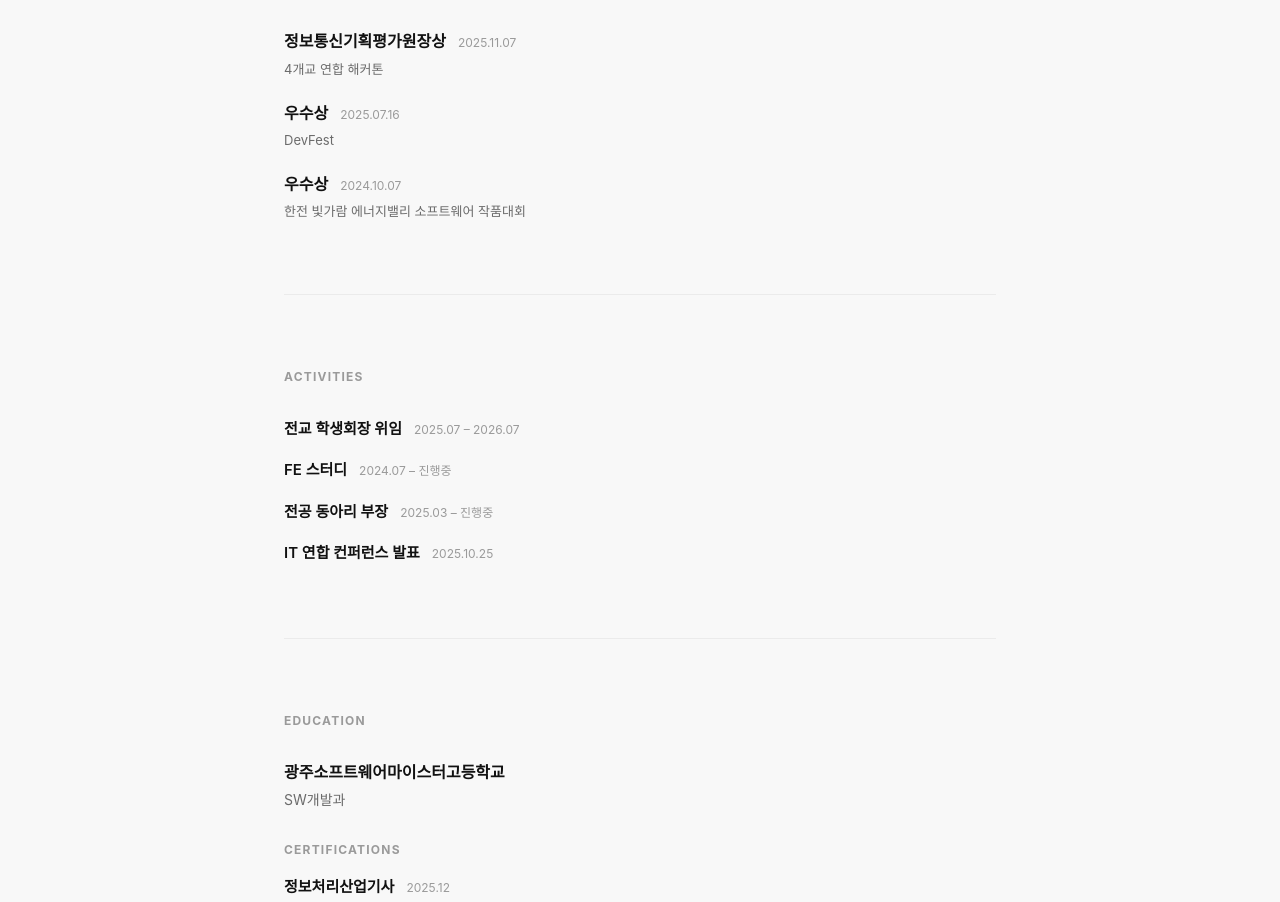
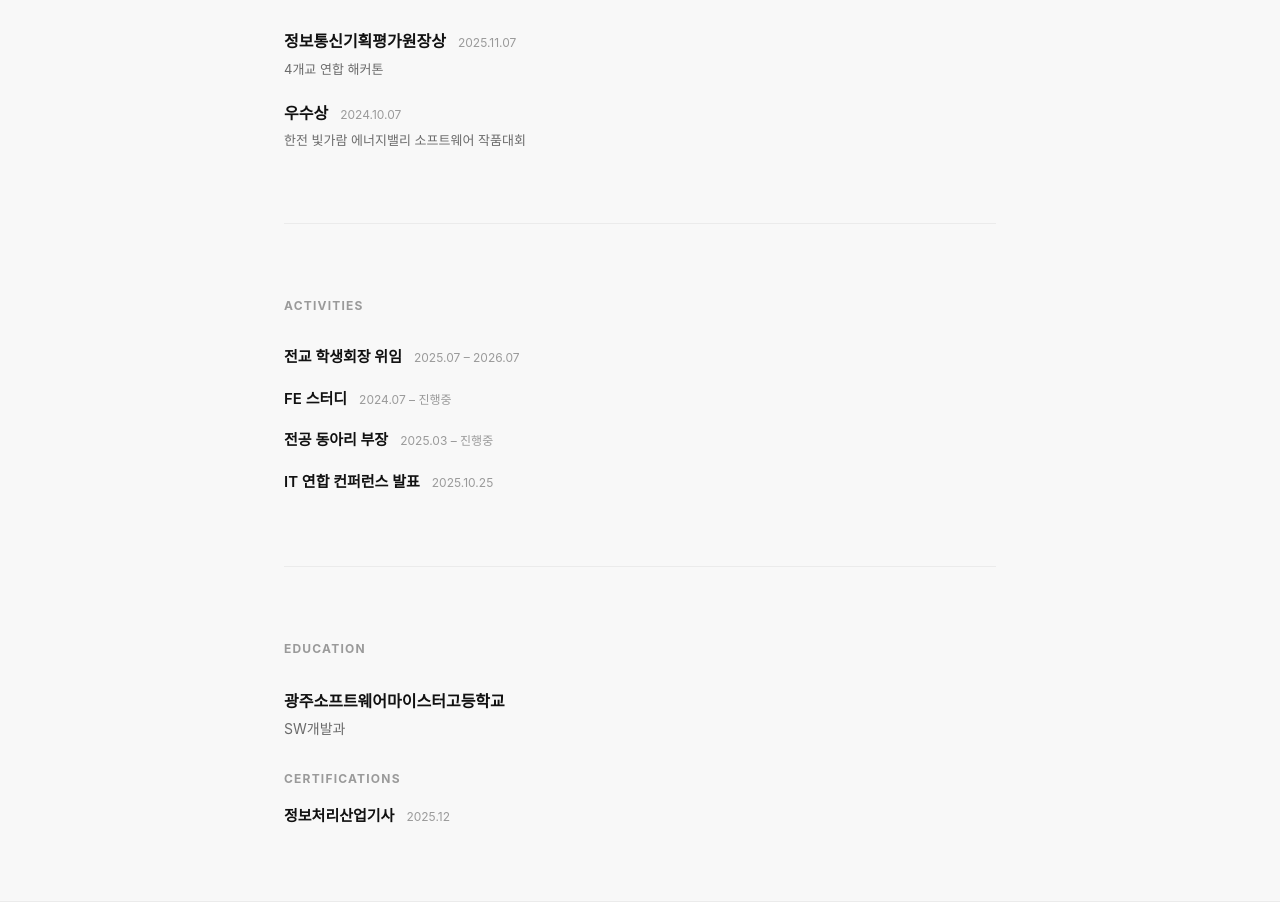
Before and after one commit to bae080311/resume, a Vue app: page / in a window 1280 px wide. Shown: the part 3920-4822 px from the top of the page. Built offline with nearby package versions, Linux system fonts and the light colour scheme; a web font is replaced by a local one.

Commit message:
remove: dev fest

```diff
--- a/src/components/AwardsSection.vue
+++ b/src/components/AwardsSection.vue
@@ -2,7 +2,11 @@
   <section id="awards">
     <p class="section-title">Awards</p>
     <div class="award-list">
-      <div v-for="award in awards" :key="award.title + award.date" class="award-item">
+      <div
+        v-for="award in awards"
+        :key="award.title + award.date"
+        class="award-item"
+      >
         <div class="award-header">
           <h3>{{ award.title }}</h3>
           <span class="date">{{ award.date }}</span>
@@ -17,24 +21,18 @@
 <script setup lang="ts">
 const awards = [
   {
-    title: '정보통신기획평가원장상',
-    date: '2025.11.07',
-    organizer: '4개교 연합 해커톤',
+    title: "정보통신기획평가원장상",
+    date: "2025.11.07",
+    organizer: "4개교 연합 해커톤",
     description: null,
   },
   {
-    title: '우수상',
-    date: '2025.07.16',
-    organizer: 'DevFest',
+    title: "우수상",
+    date: "2024.10.07",
+    organizer: "한전 빛가람 에너지밸리 소프트웨어 작품대회",
     description: null,
   },
-  {
-    title: '우수상',
-    date: '2024.10.07',
-    organizer: '한전 빛가람 에너지밸리 소프트웨어 작품대회',
-    description: null,
-  },
-]
+];
 </script>
 
 <style scoped>
```
